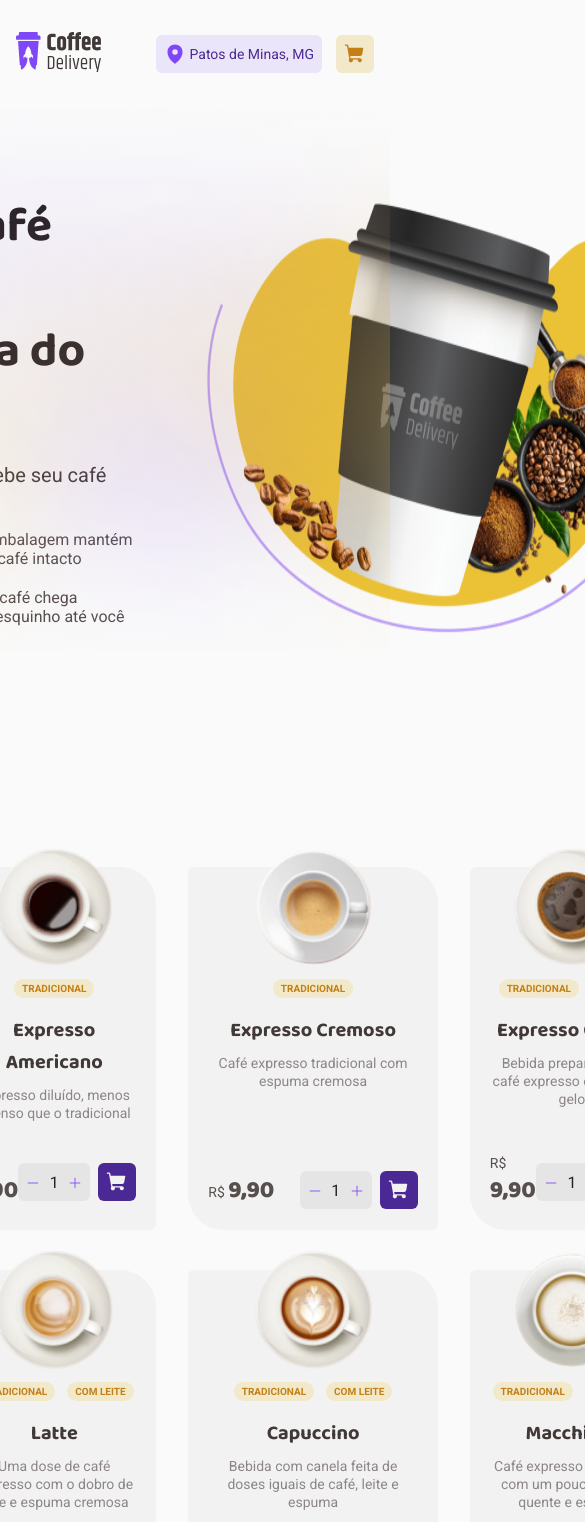
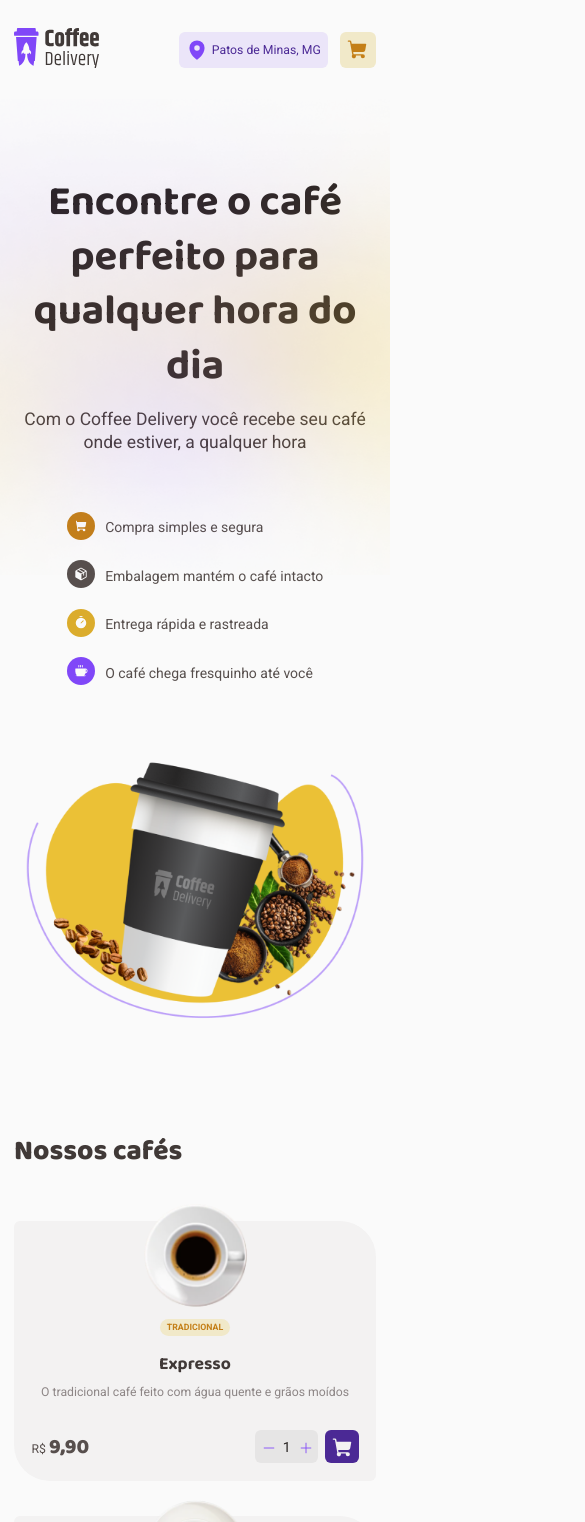
Before and after one commit to pedroanastacio/Coffee-Delivery, a React (Vite) app: page / in a window 390 px wide. Shown: the top 1522 px of the page, 585 px wide, since content can reach past the window. Built offline with nearby package versions, Linux system fonts and the light colour scheme.

Commit message:
Home page is now responsive and font size is now smaller on small screens

```diff
--- a/src/components/Header/styles.ts
+++ b/src/components/Header/styles.ts
@@ -18,6 +18,7 @@ export const Content = styled.div`
   display: flex;
   align-items: center;
   justify-content: space-between;
+  gap: 2rem;
 
   max-width: 72rem;
   padding: 0 1rem;
@@ -81,4 +82,8 @@ export const Location = styled.span`
   svg {
     color: ${(props) => props.theme.purple};
   }
+
+  @media only screen and (max-width: 300px) {
+    display: none;
+  }
 `
--- a/src/pages/Home/styles.ts
+++ b/src/pages/Home/styles.ts
@@ -41,15 +41,48 @@ export const IntroContainer = styled.div`
   > div {
     display: flex;
     flex-direction: column;
-    justify-content: space-between;
+    gap: 4.125rem;
+  }
+
+  img {
+    max-width: 100%;
+    height: auto;
+    object-fit: contain;
+  }
+
+  @media only screen and (max-width: 992px) {
+    flex-direction: column;
+    align-items: center;
+    gap: 5rem;
+
+    > div {
+      align-items: center;
+    }
+
+    h1,
+    p {
+      text-align: center;
+    }
+
+    img {
+      max-width: 29.75rem;
+    }
+  }
+
+  @media only screen and (max-width: 576px) {
+    img {
+      max-width: 90vw;
+    }
   }
 `
 export const IntroList = styled.div`
   display: grid;
   grid-template-columns: repeat(2, auto);
+  gap: 1.25rem 2.5rem;
 
-  gap: 1.25rem 2.5rem;
-  padding: 1rem 0;
+  @media only screen and (max-width: 576px) {
+    grid-template-columns: 1fr;
+  }
 `
 
 export const IntroItem = styled.span`
@@ -78,8 +111,36 @@ export const CoffeeList = styled.div`
 
   ul {
     display: grid;
-    grid-template-columns: repeat(4, 1fr);
+    grid-template-columns: repeat(4, minmax(0, 1fr));
     row-gap: 2.5rem;
     column-gap: 2rem;
+
+    li {
+      height: 100%;
+      width: 100%;
+      margin: auto;
+    }
+  }
+
+  @media only screen and (max-width: 992px) {
+    ul {
+      grid-template-columns: repeat(3, minmax(0, 1fr));
+    }
+  }
+
+  @media only screen and (max-width: 768px) {
+    ul {
+      grid-template-columns: repeat(2, minmax(0, 1fr));
+    }
+  }
+
+  @media only screen and (max-width: 576px) {
+    ul {
+      grid-template-columns: 1fr;
+
+      li {
+        max-width: 30rem;
+      }
+    }
   }
 `
--- a/src/pages/Success/styles.ts
+++ b/src/pages/Success/styles.ts
@@ -33,6 +33,12 @@ export const Content = styled.div`
   display: flex;
   justify-content: space-between;
   gap: 2.5rem;
+
+  img {
+    max-width: 100%;
+    height: auto;
+    object-fit: contain;
+  }
 `
 
 export const DeliveryData = styled.div`
--- a/src/styles/global.ts
+++ b/src/styles/global.ts
@@ -26,4 +26,10 @@ export const GlobalStyle = createGlobalStyle`
     h1, h2, h3, h4, h5 {
         font-family: 'Baloo 2', cursive;
     }
+
+    @media (max-width: 768px) {
+    html {
+        font-size: 87.5%;
+    }
+}
 `
```
